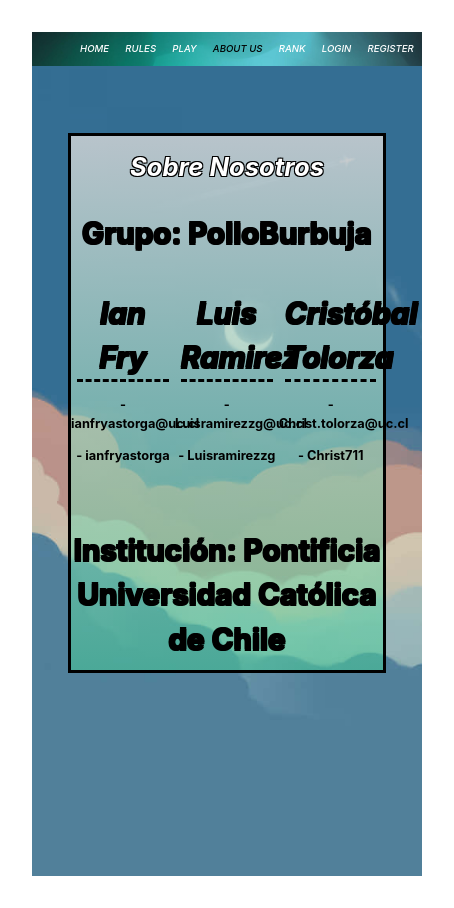
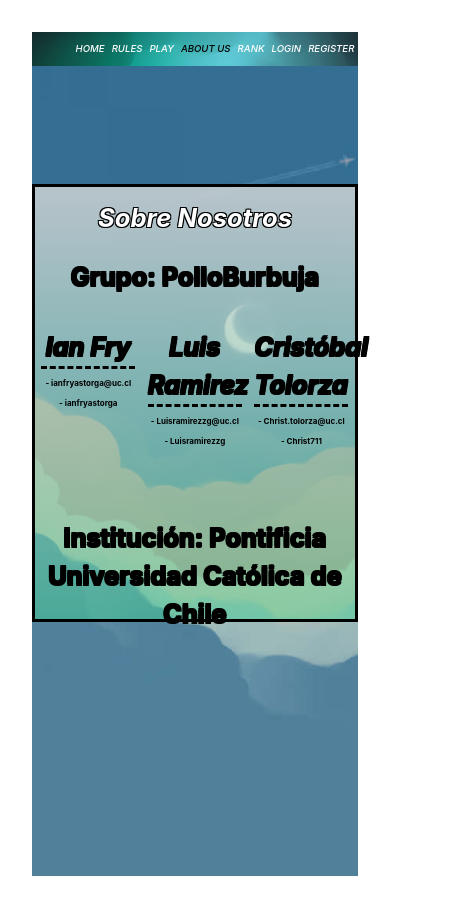
Before and after one commit to ianfryastorga/frontend-polloburbuja, a React (Vite) app in the folder polloburbuja/: page /aboutus in a window 390 px wide. Shown: the whole page, 454 px wide, since content can reach past the window. Built offline with nearby package versions, Linux system fonts and the light colour scheme.

Commit message:
responsive

```diff
--- a/polloburbuja/src/game/about_us/aboutus.css
+++ b/polloburbuja/src/game/about_us/aboutus.css
@@ -41,9 +41,14 @@
 @media (max-width: 600px) {
     .container-aboutus{
         height: auto;
+        width: auto;
         font-size: 0.5rem;
     }
     .container-grids p{
-        font-size: 0.8rem;
+        font-size: 0.5rem;
+    }
+
+    .container-aboutus h3 {
+        font-size:3vh;
     }
 }
--- a/polloburbuja/src/user/login/login.css
+++ b/polloburbuja/src/user/login/login.css
@@ -37,7 +37,7 @@
 
 
   @media (max-width: 600px) {
-    .join-container{
+    .login_container{
       width: auto;
       height: auto;
       padding: 3vh;
```
